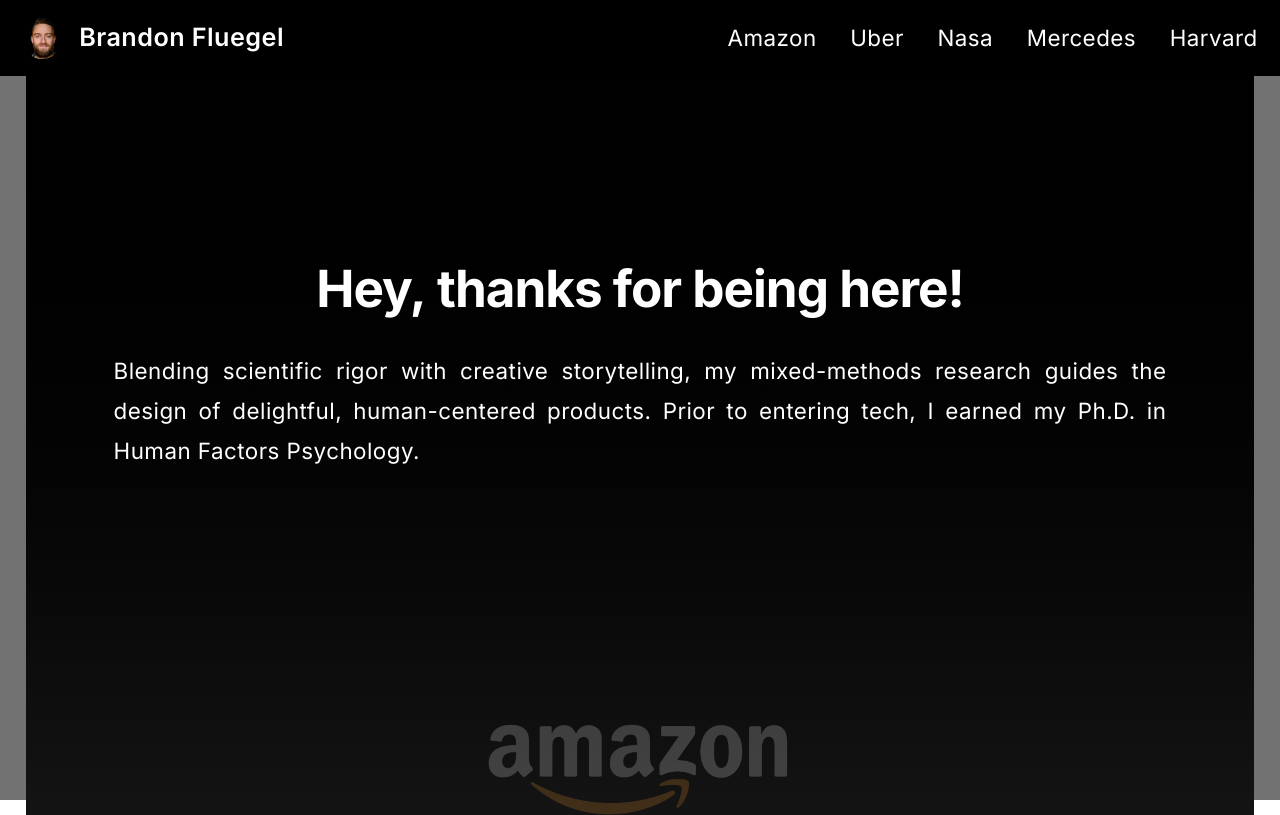
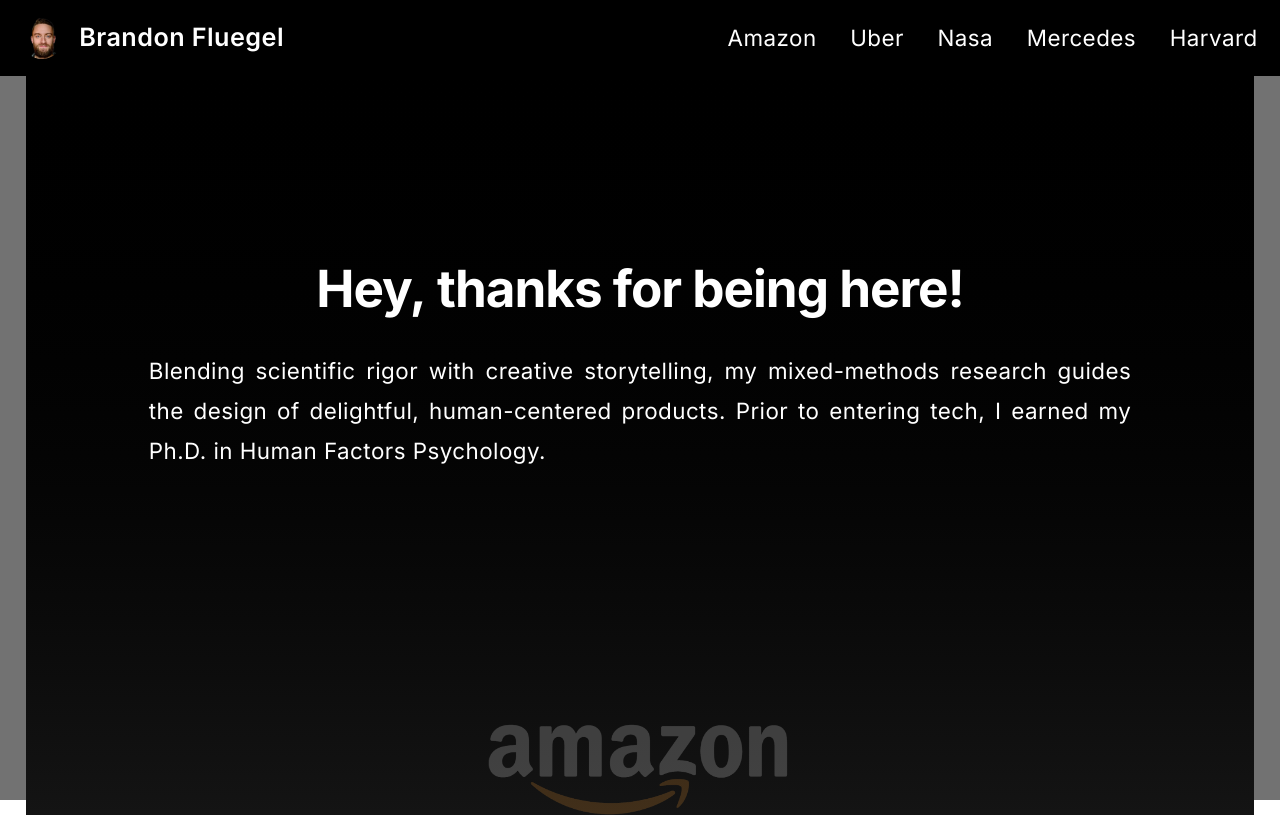
Before and after one commit to brandonfluegel/Research-Portfolio, a Next.js app: page / in a window 1280 px wide. Shown: the top 815 px of the page. Built offline with nearby package versions, Linux system fonts and the light colour scheme.

Commit message:
Responsive fix: Hero section alignment and padding optimized for mobile

```diff
--- a/app/page.tsx
+++ b/app/page.tsx
@@ -22,14 +22,14 @@
       <ScrollToTop />
 
       {/* Hero Section */}
-      <section className="relative flex flex-col justify-center items-center min-h-screen pt-32 pb-12 px-4 -mt-[90px]">
-        <div className="max-w-3xl mx-auto text-center">
+<section className="relative flex flex-col justify-center items-center min-h-screen px-6 pt-32 pb-12 -mt-[90px]">
+  <div className="max-w-3xl w-full mx-auto relative z-10">
     <AnimatedText
       text="Hey, thanks for being here!"
-            className="text-xl sm:text-2xl md:text-4xl font-semibold mb-4 text-white"
+      className="text-xl sm:text-3xl md:text-4xl font-semibold mb-4 text-white text-center"
     />
 
-          <div className="text-white text-base sm:text-lg leading-relaxed px-2 text-justify">
+    <div className="text-white text-base sm:text-lg md:text-xl leading-relaxed text-justify mx-auto px-2 sm:px-4 md:px-8">
       <p>
         Blending scientific rigor with creative storytelling, my mixed-methods research guides the design of delightful, human-centered products. Prior to entering tech, I earned my Ph.D. in Human Factors Psychology.
       </p>
```
Lines whose indentation alone changed are shown as unchanged.
